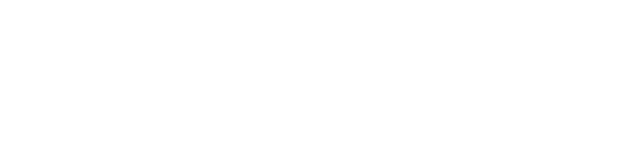
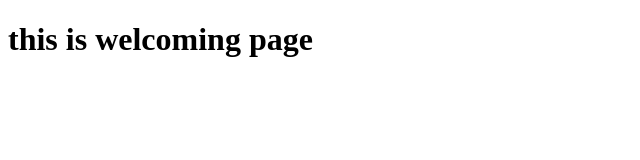
Before and after one commit to InvisiblePK/my-second-repo, a plain HTML site: page index.html in a window 1280 px wide. Shown: the whole page, without its empty margins (0-640 px from the left). Drawn offline with Linux system fonts and the light colour scheme.

```diff
--- a/index.html
+++ b/index.html
@@ -7,6 +7,6 @@
     <title>My second repo</title>
 </head>
 <body>
-
+    <h1>this is welcoming page</h1>
 </body>
 </html>
```
Also changed, not shown: ariana.jpg (added).
